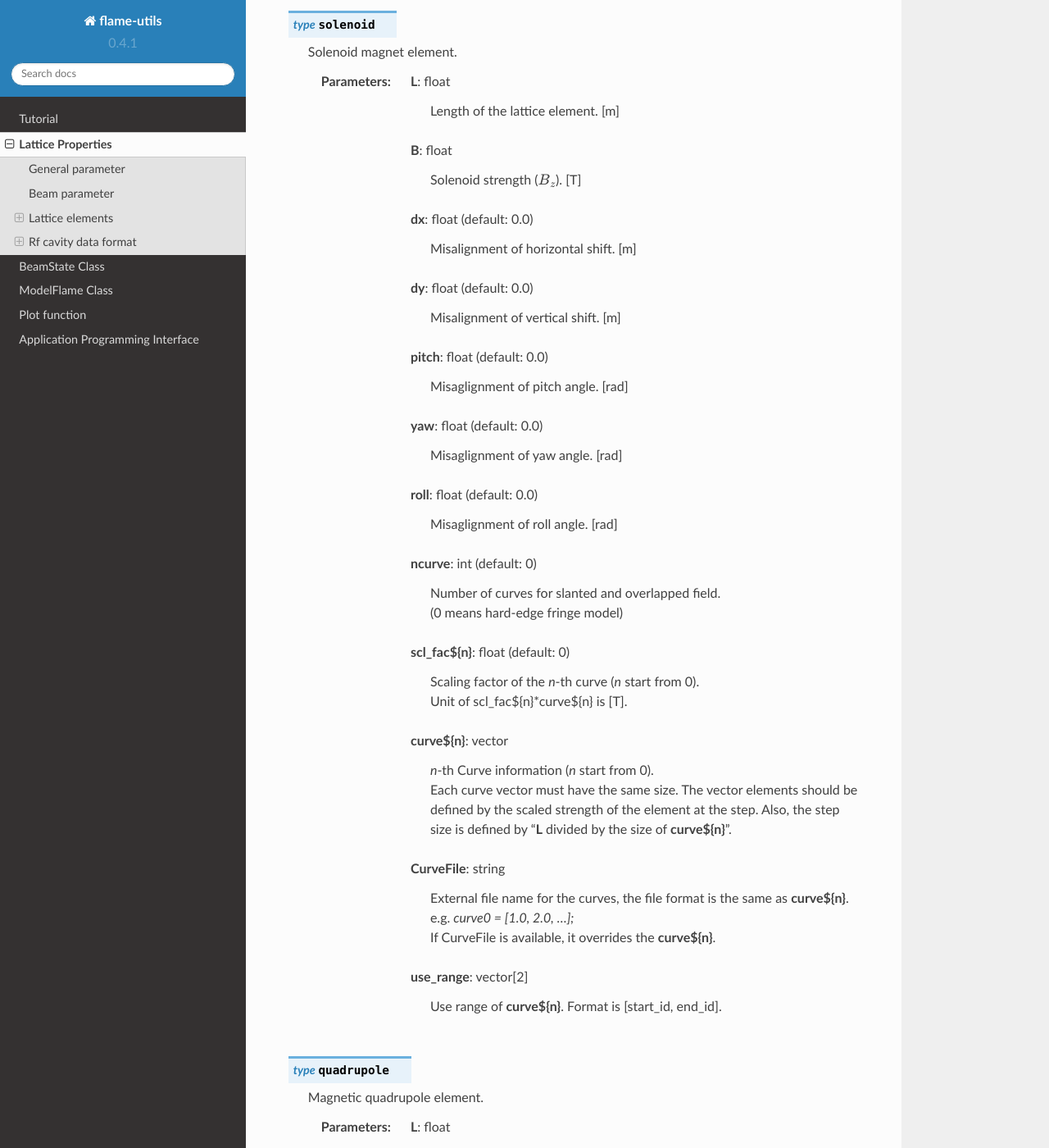
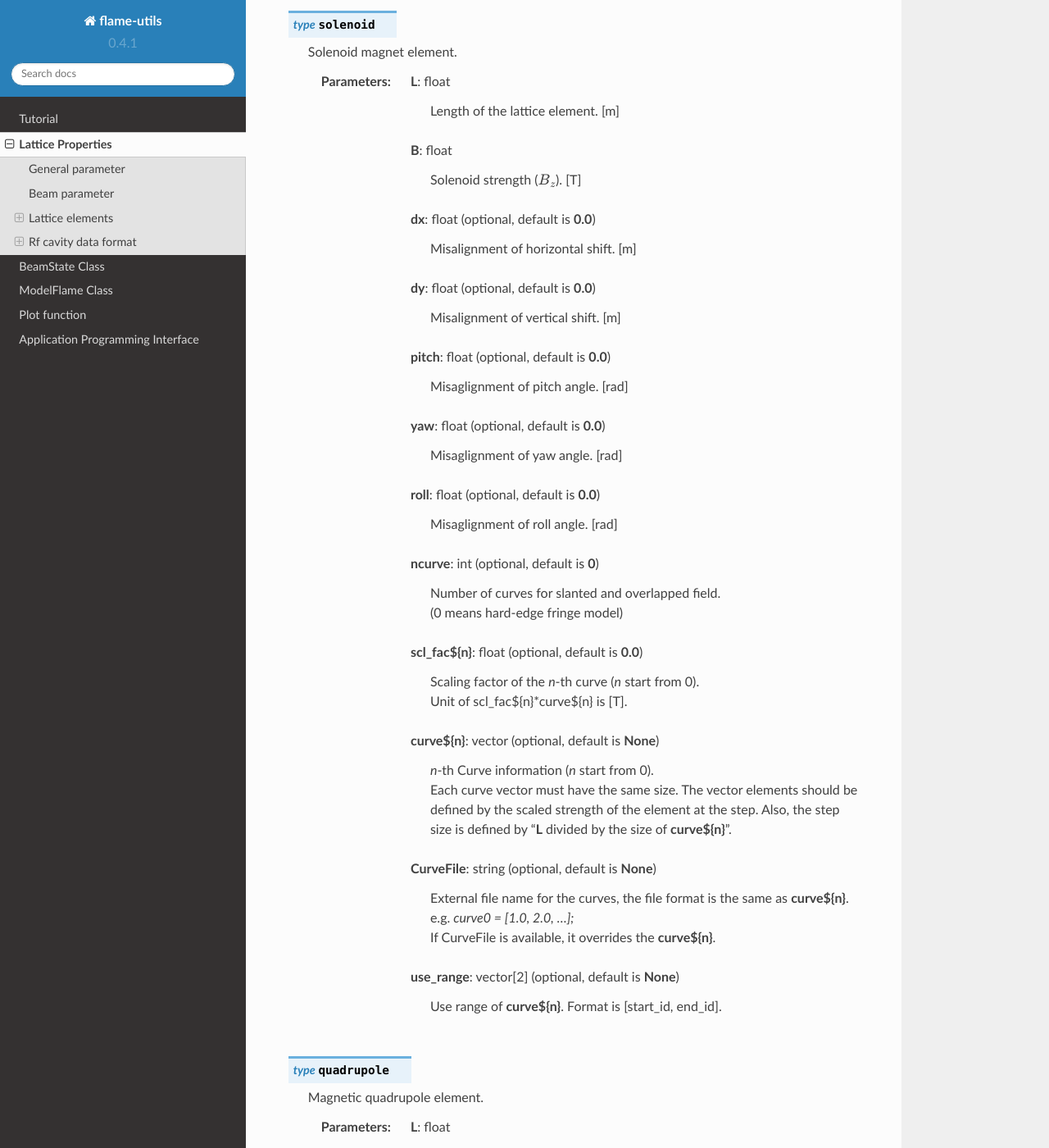
Before and after one commit to frib-high-level-controls/flame-utils, a Sphinx documentation site: the page built from docs/element.rst, in a window 1280 px wide and 1400 px high, scrolled down 5645 px. Shown: the whole window at 82% size. Built offline with Sphinx 7.4.7 and the Read the Docs theme 2.0.0, drawn with Linux system fonts in a browser that asks for light colours; some of the changed text lies outside the part shown.

Commit message:
update element docs

```diff
--- a/docs/element.rst
+++ b/docs/element.rst
@@ -240,30 +240,29 @@
 
     Orbit trim element. This can be use as steering magnet.
 
-    :parameters: **realpara**: int
+    :parameters: **realpara**: int (optional, default is **0**)
 
                     | Realistic input parameter flag for the beam kick angle.
                     | **0** - use ``theta_x`` and ``theta_y`` for the beam kick.
                     | **1** - use ``tm_xkick`` and ``tm_ykick`` for the beam kick.
 
-                 **theta_x**: float
+                 **theta_x**: float (optional, default is **0.0**)
 
                     | Horizontal beam kick angle. [rad]
 
-                 **theta_y**: float
+                 **theta_y**: float (optional, default is **0.0**)
 
                     | Vertical beam kick angle. [rad]
 
-                 **tm_xkick**: float
+                 **tm_xkick**: float (optional, default is **0.0**)
 
                     | Magnetic field strength for the horizontal beam kick. [T*m]
 
-
-                 **tm_ykick**: float
+                 **tm_ykick**: float (optional, default is **0.0**)
 
                     | Magnetic field strength for the vertical beam kick. [T*m]
 
-                 **xyrotate**: float
+                 **xyrotate**: float (optional, default is **0.0**)
 
                     | Transverse rotation angle of the beam. [deg]
 
@@ -292,50 +291,50 @@
 
                     | Solenoid strength (:math:`B_z`). [T]
 
-                 **dx**: float (default: 0.0)
+                 **dx**: float (optional, default is **0.0**)
 
                     | Misalignment of horizontal shift. [m]
 
-                 **dy**: float (default: 0.0)
+                 **dy**: float (optional, default is **0.0**)
 
                     | Misalignment of vertical shift. [m]
 
-                 **pitch**: float (default: 0.0)
+                 **pitch**: float (optional, default is **0.0**)
 
                     | Misaglignment of pitch angle. [rad]
 
-                 **yaw**: float (default: 0.0)
+                 **yaw**: float (optional, default is **0.0**)
 
                     | Misaglignment of yaw angle. [rad]
 
-                 **roll**: float (default: 0.0)
+                 **roll**: float (optional, default is **0.0**)
 
                     | Misaglignment of roll angle. [rad]
 
-                 **ncurve**: int (default: 0)
+                 **ncurve**: int (optional, default is **0**)
 
                     | Number of curves for slanted and overlapped field.
                     | (0 means hard-edge fringe model)
 
-                 **scl_fac${n}**: float (default: 0)
+                 **scl_fac${n}**: float (optional, default is **0.0**)
 
                     | Scaling factor of the *n*-th curve (*n* start from 0).
                     | Unit of scl_fac${n}\*curve${n} is [T].
 
-                 **curve${n}**: vector
+                 **curve${n}**: vector (optional, default is **None**)
 
                     | *n*-th Curve information (*n* start from 0).
                     | Each curve vector must have the same size.
                       The vector elements should be defined by the scaled strength of the element at the step.
                       Also, the step size is defined by "**L** divided by the size of **curve${n}**".
 
-                 **CurveFile**: string
+                 **CurveFile**: string (optional, default is **None**)
 
                     | External file name for the curves, the file format is the same as **curve${n}**.
                     | e.g. `curve0 = [1.0, 2.0, ...];`
                     | If CurveFile is available, it overrides the **curve${n}**.
 
-                 **use_range**: vector[2]
+                 **use_range**: vector[2] (optional, default is **None**)
 
                     | Use range of **curve${n}**. Format is [start_id, end_id].
 
@@ -352,11 +351,11 @@
                     | Quadrupole field gradient. [T/m]
                     | Positive value means horizontal focusing.
 
-                 **dx**, **dy**, **pitch**, **yaw**, **roll**: float
+                 **dx**, **dy**, **pitch**, **yaw**, **roll**: float (optional)
 
                     | Misalignment parameters. See :cpp:type:`solenoid` case.
 
-                 **ncurve**, **scl_fac${n}**, **curve${n}**, **CurveFile**, **use_range**
+                 **ncurve**, **scl_fac${n}**, **curve${n}**, **CurveFile**, **use_range**: (optional)
 
                     | Curve inputs for slanted and overlapped field. See :cpp:type:`solenoid` case.
                     | Unit of scl_fac${n}\*curve${n} is [T/m].
@@ -374,16 +373,17 @@
                     | Sextupole field gradient. [T/m^2]
                     | Positive value means horizontal focusing.
 
-                 **dstkick**: bool
+                 **dstkick**: bool (optional, default is **1**)
 
                     | On/off flag to calculate the centroid shift due to the 3rd order effect.
-                    | Default is **1** (on).
+                    | **0** - off
+                    | **1** - on
 
-                 **step**: int
+                 **step**: int (optional, default is **1**)
 
-                    | Step number for the sextupole element. Default is **1**.
+                    | Step number for the sextupole element.
 
-                 **dx**, **dy**, **pitch**, **yaw**, **roll**: float
+                 **dx**, **dy**, **pitch**, **yaw**, **roll**: float (optional)
 
                     | Misalignment parameters. See :cpp:type:`solenoid` case.
 
@@ -404,11 +404,11 @@
 
                     | Electrostatic quadrupole pole tip radius. [m]
 
-                 **dx**, **dy**, **pitch**, **yaw**, **roll**: float
+                 **dx**, **dy**, **pitch**, **yaw**, **roll**: float (optional)
 
                     | Misalignment parameters. See :cpp:type:`solenoid` case.
 
-                 **ncurve**, **scl_fac${n}**, **curve${n}**, **CurveFile**, **use_range**
+                 **ncurve**, **scl_fac${n}**, **curve${n}**, **CurveFile**, **use_range**: (optional)
 
                     | Curve inputs for slanted and overlapped field. See :cpp:type:`solenoid` case.
                     | Unit of scl_fac${n}\*curve${n} is [V/m^2].
@@ -433,12 +433,12 @@
 
                     | Back pole face angle. [deg]
 
-                 **bg**: float (optional: Used in the case of :ref:`"HdipoleFitMode" <genpara>` is **0**.)
+                 **bg**: float (optional, used in the case of :ref:`"HdipoleFitMode" <genpara>` is **0**.)
 
                     | Lorentz :math:`\beta \gamma` for the reference beam. [1]
                     | This parameter is correspond to the bend field strength.
 
-                 **dx**, **dy**, **pitch**, **yaw**, **roll**: float
+                 **dx**, **dy**, **pitch**, **yaw**, **roll**: float (optional)
 
                     | Misalignment parameters. See :cpp:type:`solenoid` case.
 
@@ -454,20 +454,20 @@
 
                     | Bend angle. [deg]
 
-                 **beta**: float (optional: Used in the case of :ref:`"HdipoleFitMode" <genpara>` is **0**.)
+                 **beta**: float (optional, used in the case of :ref:`"HdipoleFitMode" <genpara>` is **0**.)
 
                     | Lorentz :math:`\beta` for the reference beam. [1]
                     | This parameter is correspond to the bend field strength.
 
-                 **fringe_x**: float
+                 **fringe_x**: float (optional, default is **0.0**)
 
                     | Horizontal fringe term. [rad/mm]
 
-                 **fringe_y**: float
+                 **fringe_y**: float (optional, default is **0.0**)
 
                     | Vertical fringe term. [rad/mm]
 
-                 **asymfac**: float
+                 **asymfac**: float (optional, default is **0.0**)
 
                     | Characteristic parameter of the kinetic energy change
                       due to the middle point potential deviation from ground. [1]
@@ -484,7 +484,7 @@
                     | **0** - horizontal bend
                     | **1** - vertical bend
 
-                 **dx**, **dy**, **pitch**, **yaw**, **roll**: float
+                 **dx**, **dy**, **pitch**, **yaw**, **roll**: float (optional)
 
                     | Misalignment parameters. See :cpp:type:`solenoid` case.
 
@@ -509,7 +509,7 @@
 
                     | Input phase of the cavity. [deg]
 
-                 **syncflag**: int
+                 **syncflag**: int (optional, default is **1**)
 
                     | Flag for synchronous phase input (for above parameter **phi**).
                     |    **0** for driven phase input.
@@ -520,15 +520,15 @@
 
                     | Scaling factor of the field. [1]
 
-                 **datafile**: string (optional: Used in the case of ``cavtype`` = "Generic")
+                 **datafile**: string (optional, used in the case of ``cavtype`` = "Generic")
 
                     | File path of the rf cavity data.
 
-                 **Rm**: float (optional: Used in the case of ``cavtype`` = "Generic")
+                 **Rm**: float (optional, used in the case of ``cavtype`` = "Generic")
 
                     | Characteristic radial length of the multipole expansion. [mm]
 
-                 **dx**, **dy**, **pitch**, **yaw**, **roll**: float
+                 **dx**, **dy**, **pitch**, **yaw**, **roll**: float  (optional)
 
                     | Misalignment parameters. See :cpp:type:`solenoid` case.
 
```
